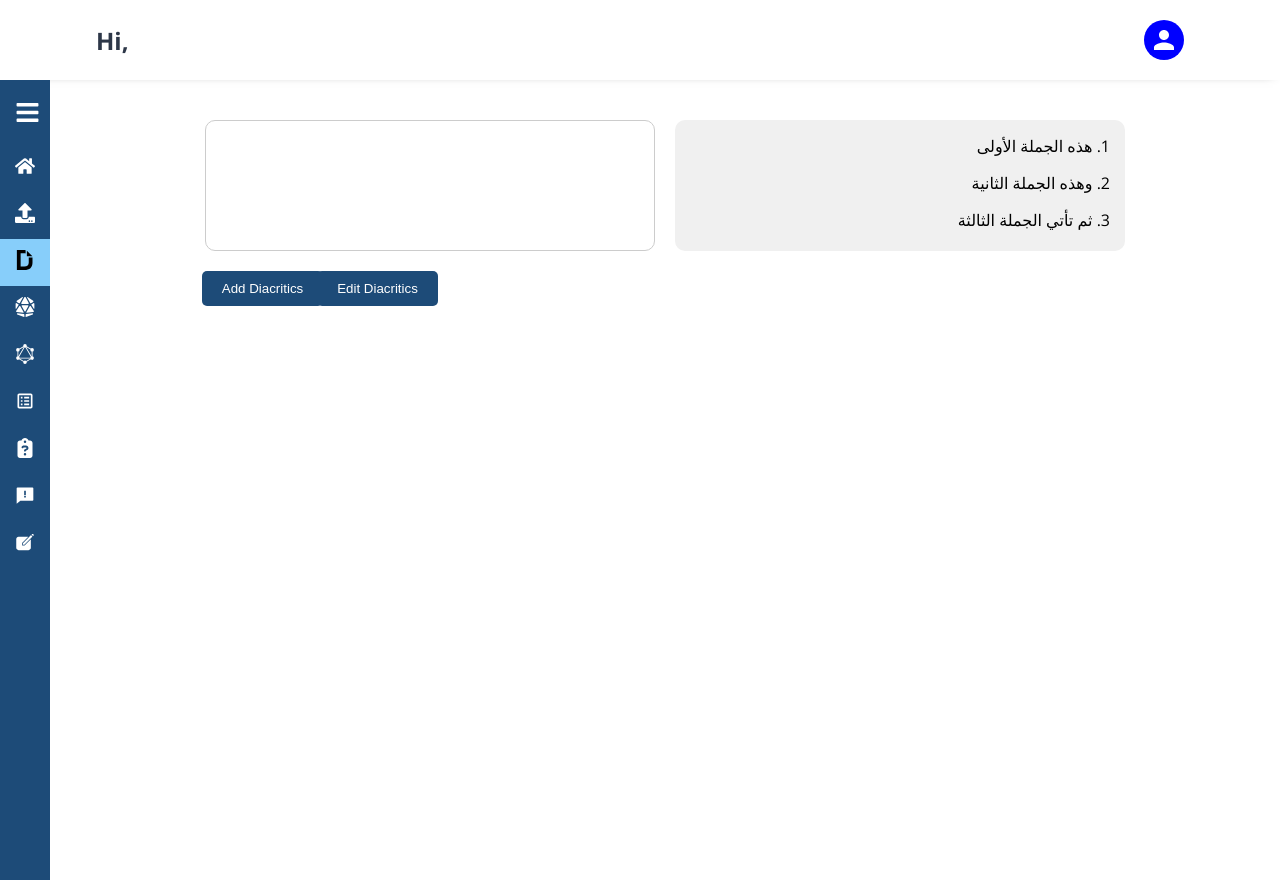
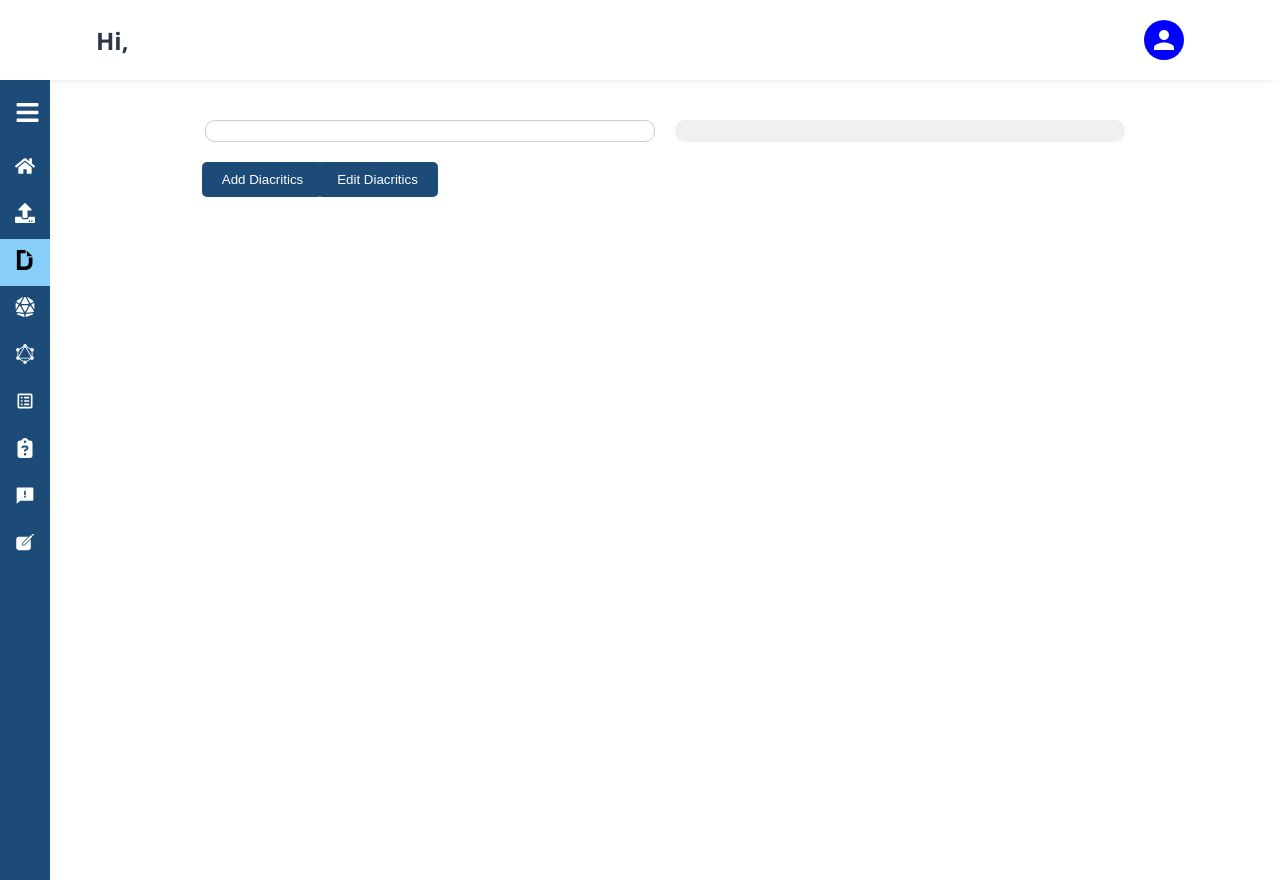
Before and after one commit to Zaib7892/Arabic-Grammer-Analyzer, a React (Create React App) app in the folder client/: page /diacritization in a window 1280 px wide. Built offline with nearby package versions, Linux system fonts and the light colour scheme; no server answers.

Commit message:
brought the same text into the Diacritization module from the upload text module

```diff
--- a/client/src/pages/Diacritization.jsx
+++ b/client/src/pages/Diacritization.jsx
@@ -1,4 +1,4 @@
-import React, { useState } from 'react';
+import React, { useState,useEffect } from 'react';
 import '../style/Diacritization.css';
 
 const Diacritization = () => {
@@ -18,12 +18,22 @@ const Diacritization = () => {
   const [selectedSentenceIndex, setSelectedSentenceIndex] = useState(null);
   const [selectedSentence, setSelectedSentence] = useState('');
   const [isEditing, setIsEditing] = useState(false);
+  const [uploadedText, setUploadedText] = useState('');
 
-  const selectSentence = (index) => {
-    setSelectedSentenceIndex(index);
-    setSelectedSentence(arabicTextSentences[index]);
-    setIsEditing(false); // Ensure editing mode is turned off when a sentence is selected
-  };
+
+  useEffect(() => {
+    // Retrieve uploaded text from local storage
+    const storedText = localStorage.getItem('uploadedText');
+    if (storedText) {
+      setUploadedText(storedText);
+    }
+  }, []);
+
+  // const selectSentence = (index) => {
+  //   setSelectedSentenceIndex(index);
+  //   setSelectedSentence(arabicTextSentences[index]);
+  //   setIsEditing(false); // Ensure editing mode is turned off when a sentence is selected
+  // };
 
   const addDiacritics = () => {
     if (selectedSentenceIndex !== null) {
@@ -61,11 +71,7 @@ const Diacritization = () => {
           )}
         </div>
         <div className="sentences-list">
-          {arabicTextSentences.map((sentence, index) => (
-            <div key={index} onClick={() => selectSentence(index)}>
-              {index + 1}. {sentence}
-            </div>
-          ))}
+          {uploadedText}
         </div>
       </div>
 
--- a/client/src/pages/UploadText.jsx
+++ b/client/src/pages/UploadText.jsx
@@ -38,6 +38,10 @@ function UploadText() {
         console.log("data taken from the response data,", data)
         console.log("data.translation ", data.translatedText)
         setTranslatedText(data.translatedText);
+
+
+          // Save uploaded text to local storage
+      localStorage.setItem('uploadedText', inputText);
 
       } else {
         setTranslatedText('Error translating text');
```
Lines whose indentation alone changed are shown as unchanged.
